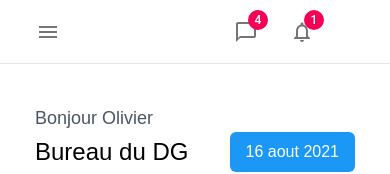
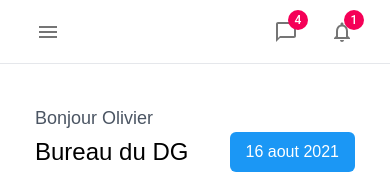
Before and after one commit to trudel28/PoolSTBA, a Next.js app: page / in a window 390 px wide. Shown: the top 174 px of the page. Built offline with nearby package versions, Linux system fonts and the light colour scheme.

Commit message:
adjust responsive layout

```diff
--- a/components/Navbar.js
+++ b/components/Navbar.js
@@ -15,7 +15,7 @@ function Navbar() {
                 </IconButton>
 
             </div>
-            <div className="text-icons-color flex mr-10 space-x-2">
+            <div className="text-icons-color flex space-x-2">
                 <IconButton>
                     <Badge badgeContent={4} color="secondary">
                         <ChatBubbleOutlineOutlinedIcon/>
```
